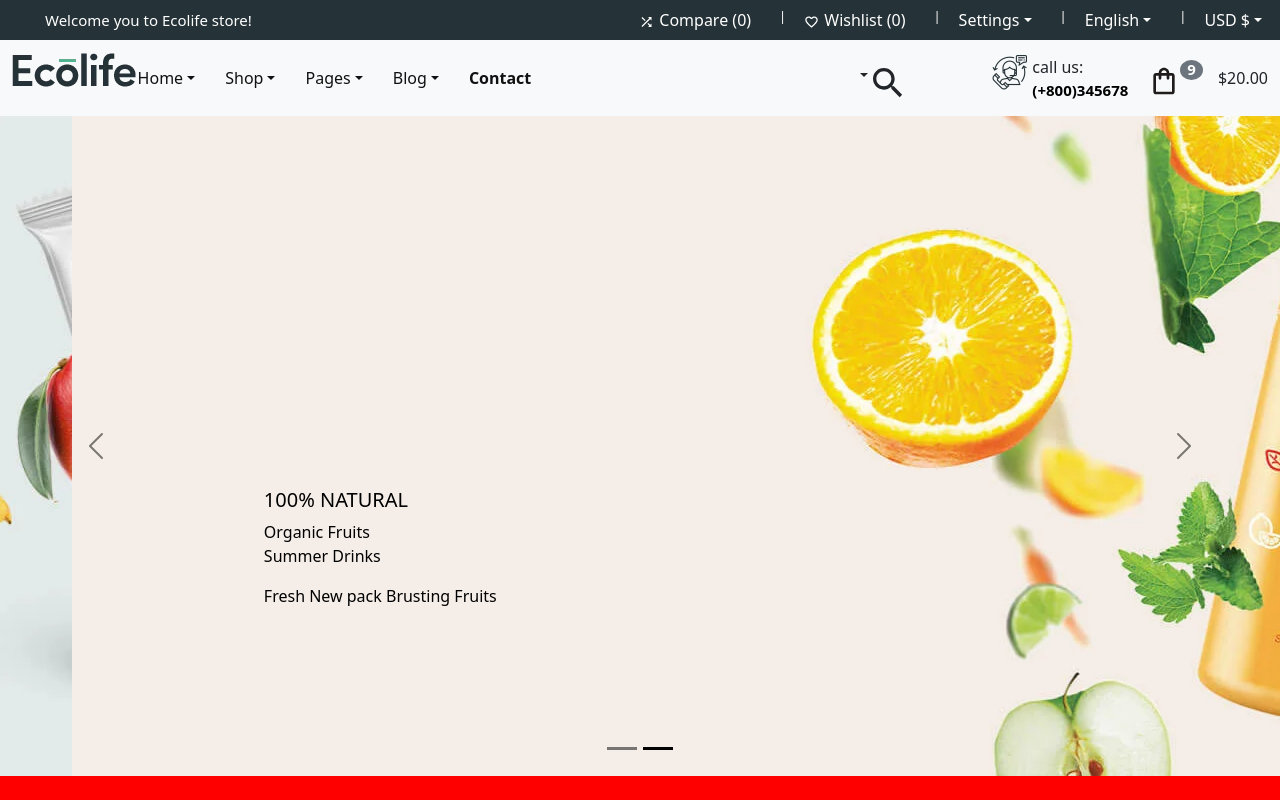
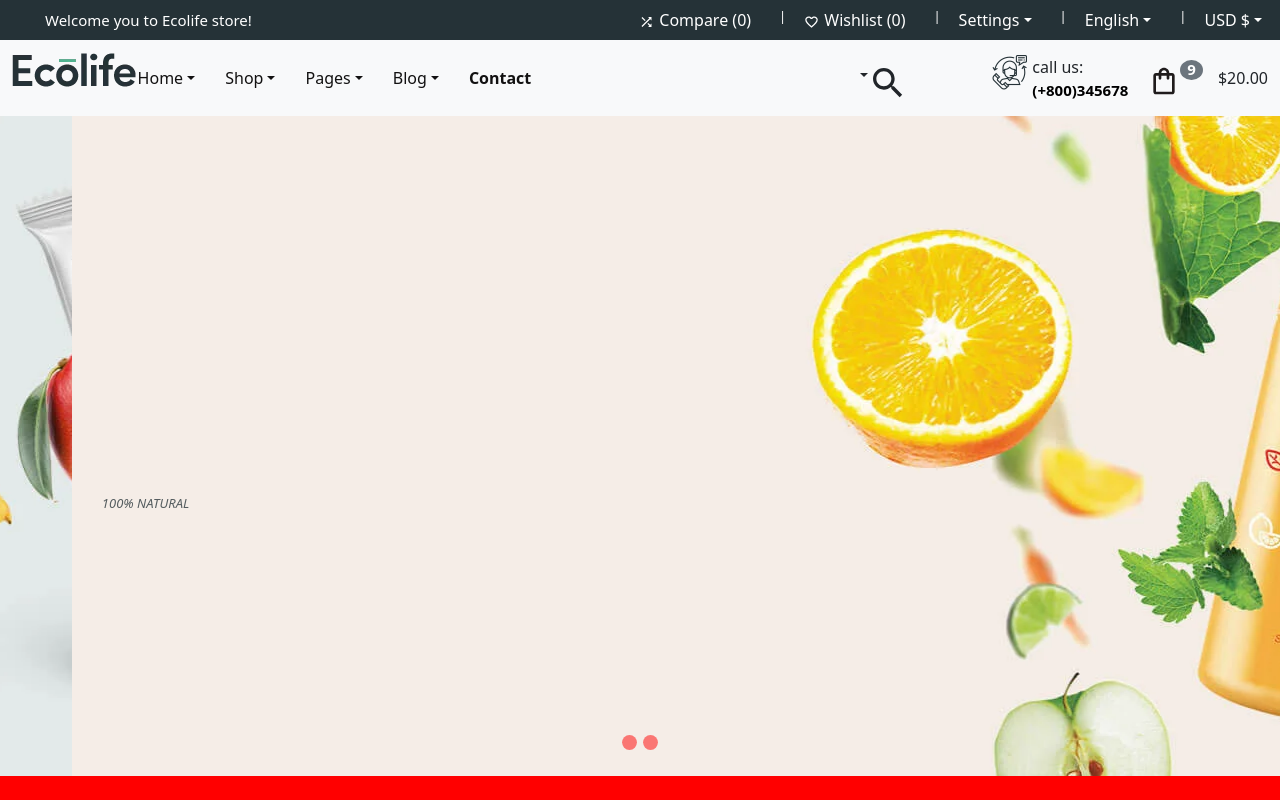
Before and after one commit to Manikrish52/reactjs, a React (Create React App) app: page / in a window 1280 px wide. Built offline with nearby package versions, Linux system fonts and the light colour scheme.

Commit message:
header change

```diff
--- a/src/sliderarea/slider.css
+++ b/src/sliderarea/slider.css
@@ -9,3 +9,233 @@
     bottom: 20%;
     text-align: start;
 }
+
+.carousel-control-prev {
+    left: 0;
+    visibility: none !important;
+    visibility: hidden;
+}
+.carousel-control-next {
+    right: 0;
+    visibility: hidden;
+}
+
+/* left words */
+
+.top{
+    font-size: 17px;
+    font-weight: 400;
+    text-transform: uppercase;
+    color: #253237;
+    font-style: italic;
+    margin-bottom: 10px;
+    line-height: 1;
+    display: block;
+}
+
+.middle{
+        font-size: 45px;
+    font-weight: 600;
+    color: #253237;
+    margin-bottom: 30px;
+    line-height: 1;
+}
+.bottom{
+            font-size: 19px;
+    margin-bottom: 30px;
+    font-weight: 400;
+    color: #555;
+
+}
+
+
+
+.carousel-indicators [data-bs-target] {
+    box-sizing: content-box;
+    flex: 0 1 auto;
+    width: 15px;
+    height: 15px;
+    padding: 0;
+    border-radius: 100%;
+    margin-right: 3px;
+    margin-left: 3px;
+    text-indent: -999px;
+    cursor: pointer;
+    background-color: #fff;
+    background-clip: padding-box;
+    border: 0;
+    border-top: 10px solid transparent;
+    border-bottom: 10px solid transparent;
+    opacity: .5;
+}
+ [data-bs-theme=dark].carousel .carousel-indicators [data-bs-target] {
+    background-color: red;
+}
+
+.top {
+	/* -webkit-animation: slide-in-bottom 2s cubic-bezier(0.250, 0.460, 0.450, 0.940) both; */
+	        animation: slide-in-bottom 1s cubic-bezier(0.250, 0.460, 0.450, 0.940) both;
+}
+.middle {
+	/* -webkit-animation: slide-in-bottom 2s cubic-bezier(0.250, 0.460, 0.450, 0.940) both; */
+	        animation: slide-in-bottom 2s cubic-bezier(0.250, 0.460, 0.450, 0.940) both;
+}
+.bottom {
+	/* -webkit-animation: slide-in-bottom 2s cubic-bezier(0.250, 0.460, 0.450, 0.940) both; */
+	        animation: slide-in-bottom 3s cubic-bezier(0.250, 0.460, 0.450, 0.940) both;
+}
+/* ----------------------------------------------
+ * Generated by Animista on 2023-8-11 23:33:20
+ * Licensed under FreeBSD License.
+ * See http://animista.net/license for more info.
+ * w: http://animista.net, t: @cssanimista
+ * ---------------------------------------------- */
+
+/**
+ * ----------------------------------------
+ * animation slide-in-bottom
+ * ----------------------------------------
+ */
+@-webkit-keyframes slide-in-bottom {
+  0% {
+    -webkit-transform: translateY(1000px);
+            transform: translateY(1000px);
+    opacity: 0;
+  }
+  100% {
+    -webkit-transform: translateY(0);
+            transform: translateY(0);
+    opacity: 1;
+  }
+}
+@keyframes slide-in-bottom {
+  0% {
+    -webkit-transform: translateY(1000px);
+            transform: translateY(1000px);
+    opacity: 0;
+  }
+  100% {
+    -webkit-transform: translateY(0);
+            transform: translateY(0);
+    opacity: 1;
+  }
+}
+
+
+@media only screen and (max-width: 600px) {
+    .top{
+        width: 20rem;
+    font-size: 14px;
+    font-weight: 400;
+    text-transform: uppercase;
+    color: #253237;
+    font-style: italic;
+    margin-bottom: 10px;
+    line-height: 1;
+    display: block;
+}
+.top {
+	-webkit-animation: slide-in-bottom 0s cubic-bezier(0.250, 0.460, 0.450, 0.940) both;
+	        animation: slide-in-bottom 0s cubic-bezier(0.250, 0.460, 0.450, 0.940) both;
+}
+
+.middle{
+    width: 20rem;
+        font-size: 20px;
+    font-weight: 600;
+    color: #253237;
+    margin-bottom: 20px;
+    line-height: 1;
+}
+.bottom{
+    width: 20rem;
+    font-size: 15px;
+    margin-bottom: 30px;
+    font-weight: 400;
+    color: #555;
+
+}
+.firstslide_content{
+        width: 20rem;
+    bottom: 58%;
+    left: 20px;
+}
+.secondslide_content{
+        width: 20rem;
+    bottom: 58%;
+    left: 20px;
+}
+
+}
+
+@media only screen and (max-width: 425px) {}
+
+@media only screen and (max-width: 375px) {}
+
+@media only screen and (max-width: 320px) {}
+
+@media only screen and (min-width: 600px) {
+    .firstslide_content{
+        width: 20rem;
+    bottom: 58%;
+    left: 20px;
+}
+.secondslide_content{
+        width: 20rem;
+    bottom: 58%;
+    left: 20px;
+}
+}
+
+@media only screen and (min-width: 768px) {
+    .firstslide_content{
+        width: 40rem;
+    bottom: 58%;
+    top: 20%;
+    left: 30px;
+}
+.secondslide_content{
+        width: 20rem;
+    bottom: 58%;
+      top: 20%;
+    left: 30px;
+}
+.top{
+    font-size: 13px;
+    font-weight: 400;
+    text-transform: uppercase;
+    color: #253237;
+    font-style: italic;
+    margin-bottom: 10px;
+    line-height: 1;
+    display: block;
+}
+
+.middle{
+        font-size: 30px;
+    font-weight: 600;
+    color: #253237;
+    margin-bottom: 25px;
+    line-height: 1;
+}
+.bottom{
+            font-size: 15px;
+    margin-bottom: 30px;
+    font-weight: 400;
+    color: #555;
+
+}
+
+}
+
+@media only screen and (min-width: 992px) {}
+
+@media only screen and (min-width : 1200px) {}
+
+@media only screen and (min-width : 1366px) {}
+
+@media only screen and (min-width : 1440px) {}
+
+@media only screen and (min-width : 1600px) {}
+
+@media only screen and (min-width : 1920px) {}
--- a/src/sliderarea/slider.js
+++ b/src/sliderarea/slider.js
@@ -7,21 +7,24 @@ import SliderImg2 from '../sliderarea/sliderimage/sample-2.webp'
 
 function Slider() {
   return (
-        <Carousel data-bs-theme="dark">
+        <Carousel data-bs-theme="dark" className='carousel-content'>
       <Carousel.Item>
         <img
+        id='firstimage-content'
           className="slider1"
           src={SliderImg}
           alt="First slide"
         />
         <Carousel.Caption className='firstslide_content'>
-          <h5>NOT FRIED NOT BAKED</h5>
+          <div className='firstcarousel-title'>
+          <h5 className='top'>NOT FRIED NOT BAKED</h5>
           <div>
-           <p> Freeze Dried Friits
+           <p className='middle'> Freeze Dried Friits
             <br/>
             Pineapple Coconut
            </p>
-           <p>Free  Shipping On Qualified Orders $35</p>
+           <p className='bottom'>Free  Shipping On Qualified Orders $35</p>
+            </div>
             </div>
         </Carousel.Caption>
       </Carousel.Item>
@@ -32,9 +35,11 @@ function Slider() {
           alt="Second slide"
         />
         <Carousel.Caption className='secondslide_content'>
-          <h5>100% NATURAL</h5>
-          <p>Organic Fruits <br/> Summer Drinks</p>
-          <p>Fresh New pack Brusting Fruits</p>
+          <div className='secondcarousel-title'>
+          <h5 className='top'>100% NATURAL</h5>
+          <p className='middle'>Organic Fruits <br/> Summer Drinks</p>
+          <p className='bottom'>Fresh New pack Brusting Fruits</p>
+          </div>
         </Carousel.Caption>
       </Carousel.Item>
 
```
